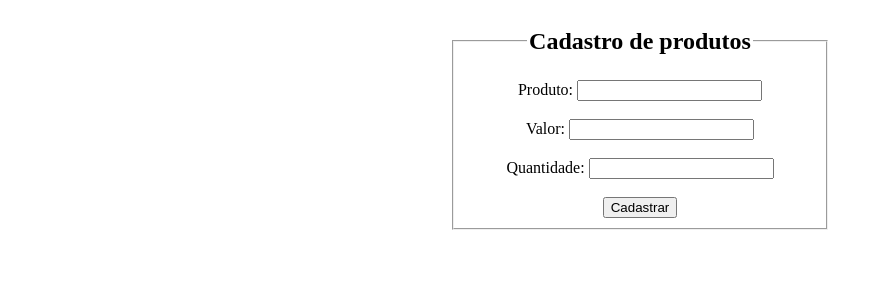
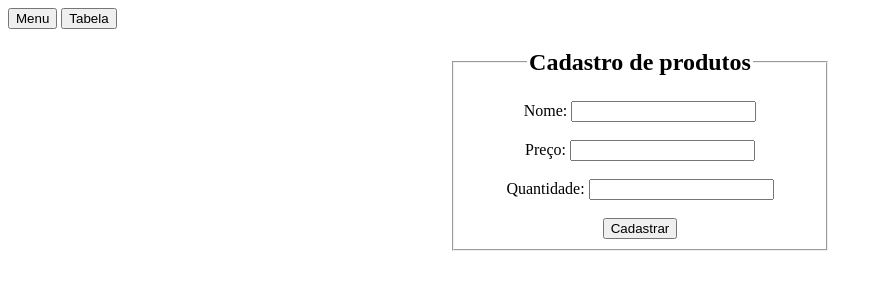
Before and after one commit to AlvesLuis0/marketapp, a Django app: page /product/post in a window 1280 px wide. Shown: the top 300 px of the page, without its empty margins (0-883 px from the left). Run offline with Django 4.2, Linux system fonts and the light colour scheme.

Commit message:
botões para ir e voltar para outras páginas

```diff
--- a/polls/templates/client/get.html
+++ b/polls/templates/client/get.html
@@ -8,6 +8,8 @@
     <title>Supermercado</title>
   </head>
   <body>
+    <a href="/"><button>Menu</button></a>
+    <a href="/client/post"><button>Cadastrar</button></a>
 		<h1 style="text-align: center;">Lista de clientes</h1>
 		<table border="1px solid" style="width: 70%; margin: auto;">
 			<tr>
--- a/polls/templates/product/get.html
+++ b/polls/templates/product/get.html
@@ -8,6 +8,8 @@
     <title>Supermercado</title>
   </head>
   <body>
+    <a href="/"><button>Menu</button></a>
+    <a href="/product/post"><button>Cadastrar</button></a>
 		<h1 style="text-align: center;">Lista de produtos</h1>
 		<table border="1px solid" style="width: 70%; margin: auto;">
 			<tr>
--- a/polls/templates/product/post.html
+++ b/polls/templates/product/post.html
@@ -8,13 +8,15 @@
     <title>Supermercado</title>
   </head>
   <body>
+    <a href="/"><button>Menu</button></a>
+    <a href="/product/get"><button>Tabela</button></a>
     <form action="/product/post" method="post" autocomplete="off" style="width: 30%; margin: auto; text-align: center;">
       {% csrf_token %}
       <fieldset><legend><h2>Cadastro de produtos</h2></legend>
-        <label for="produto">Produto:</label>
-        <input type="text" id="produto" name="produto" required><br><br>
-        <label for="valor">Valor:</label>
-        <input type="number" id="valor" name="valor" min="0" step="0.01" required><br><br>
+        <label for="nome">Nome:</label>
+        <input type="text" id="nome" maxlength="50" name="nome" required><br><br>
+        <label for="preco">Preço:</label>
+        <input type="number" id="preco" name="preco" min="0" step="0.01" required><br><br>
         <label for="quantidade">Quantidade:</label>
         <input type="number" id="quantidade" name="quantidade" min="0" required><br><br>
         <input type="submit" value="Cadastrar">
--- a/polls/views.py
+++ b/polls/views.py
@@ -29,8 +29,8 @@ def productPost(request):
 
   # method post
   product = PRODUCT()
-  product.NAME = request.POST.get("produto")
-  product.PRICE = request.POST.get("valor")
+  product.NAME = request.POST.get("nome")
+  product.PRICE = request.POST.get("preco")
   product.QUANTITY = request.POST.get("quantidade")
   product.REGISTERED = timezone.now()
   product.save()
```
Also changed, not shown: polls/templates/client/post.html (+5 -3 lines), 1 other file.
